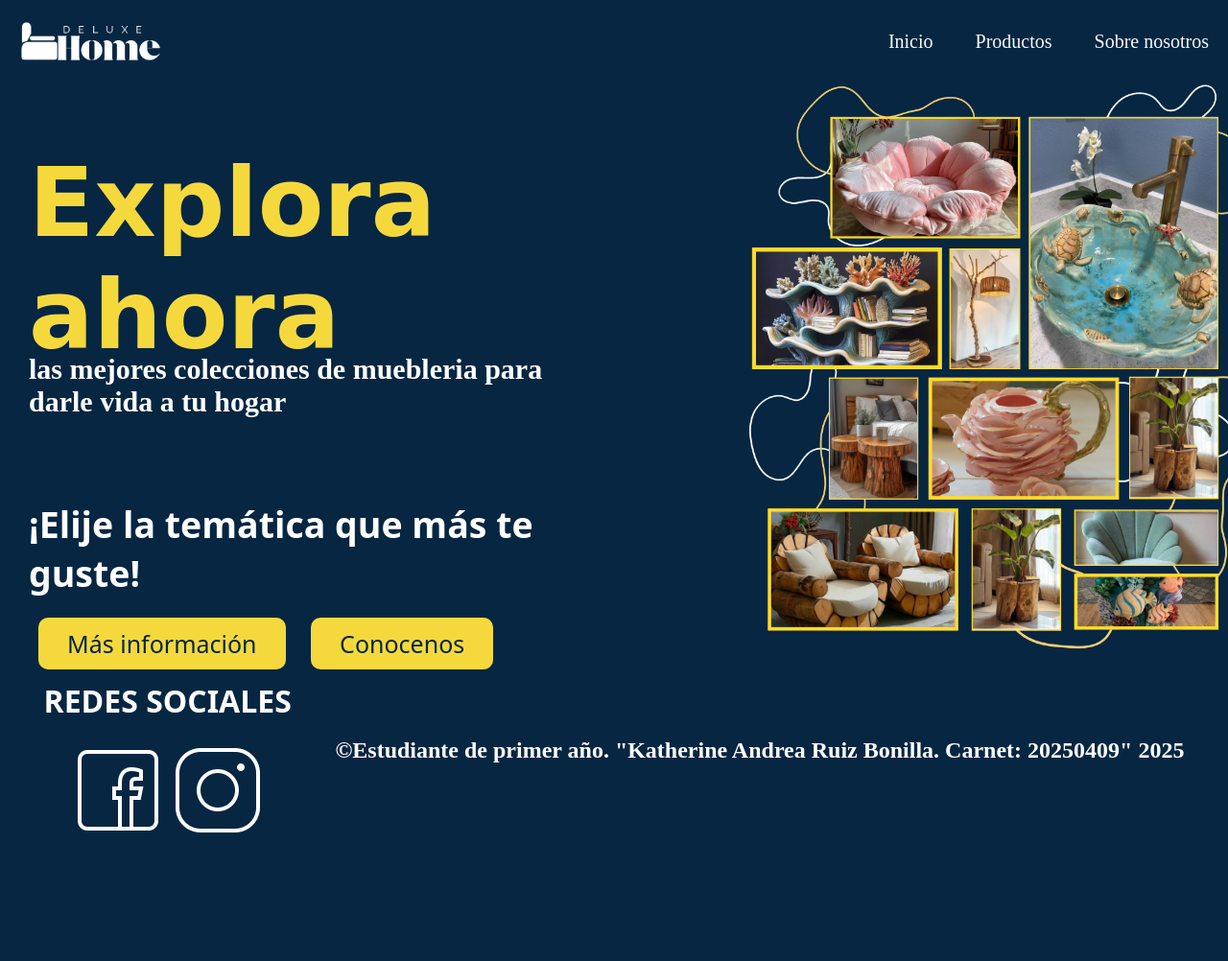
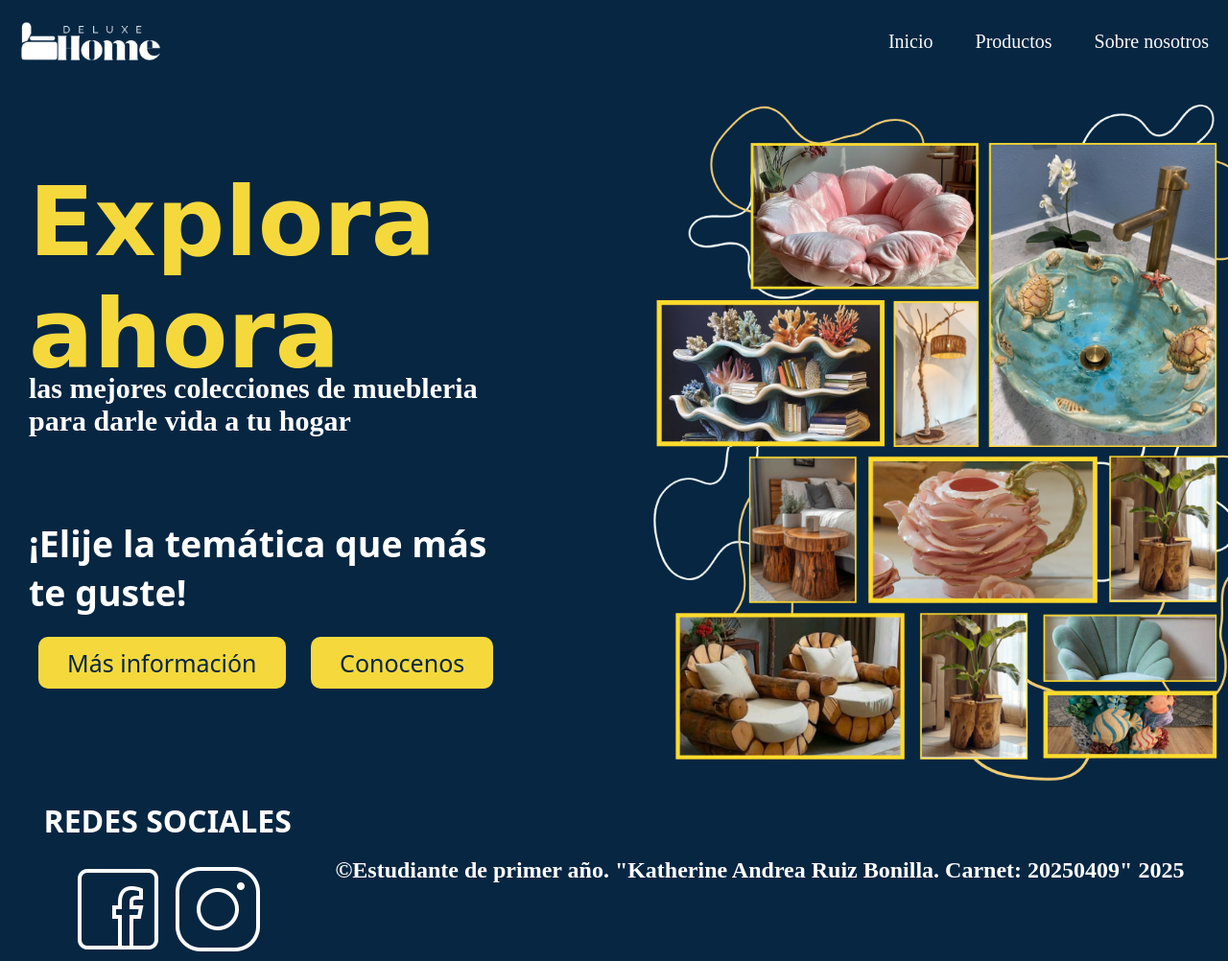
Before and after one commit to KatherineRuiz/Negocio, a plain HTML site: page index.html in a window 1280 px wide. Shown: the whole page at 96% size. Before the commit the page ends 878 px from the top, so only its background shows below. Drawn offline with Linux system fonts and the light colour scheme; a web font is replaced by a local one.

Commit message:
Negocio.

```diff
--- a/CSS/style.css
+++ b/CSS/style.css
@@ -51,6 +51,7 @@ nav a:hover{
     display: flex;
     justify-content: space-between;
     font-size: 25px;
+    margin-top: 20px;
     margin-left: 30px;
     font-family: "DynaPuff", system-ui;
     color: #ffffff;
@@ -66,7 +67,7 @@ nav a:hover{
 }
 
 .contenido img{
-    width: 500px;
+    width: 600px;
     margin-bottom: -10px;
 }
 .bienvenida{
```
